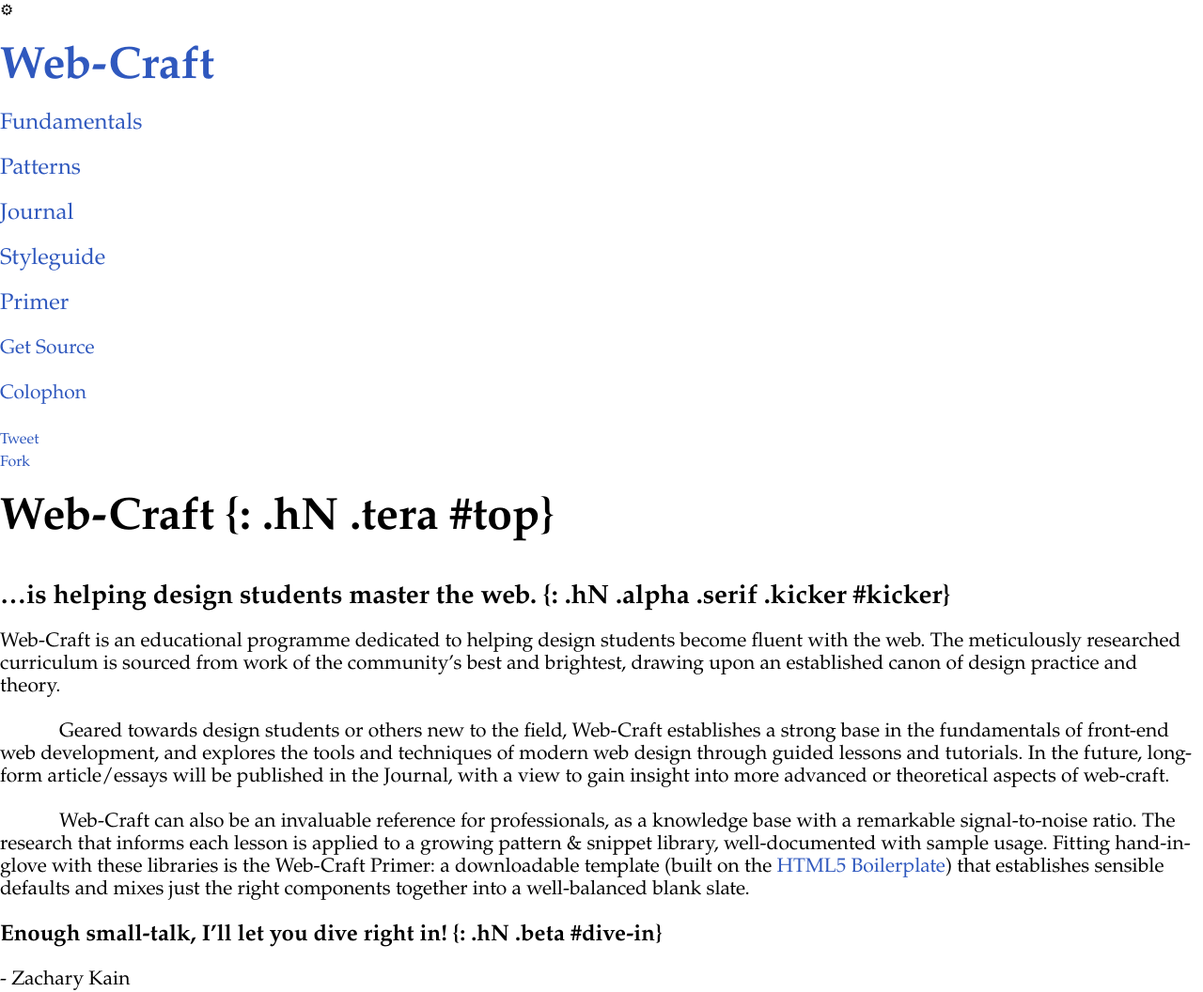
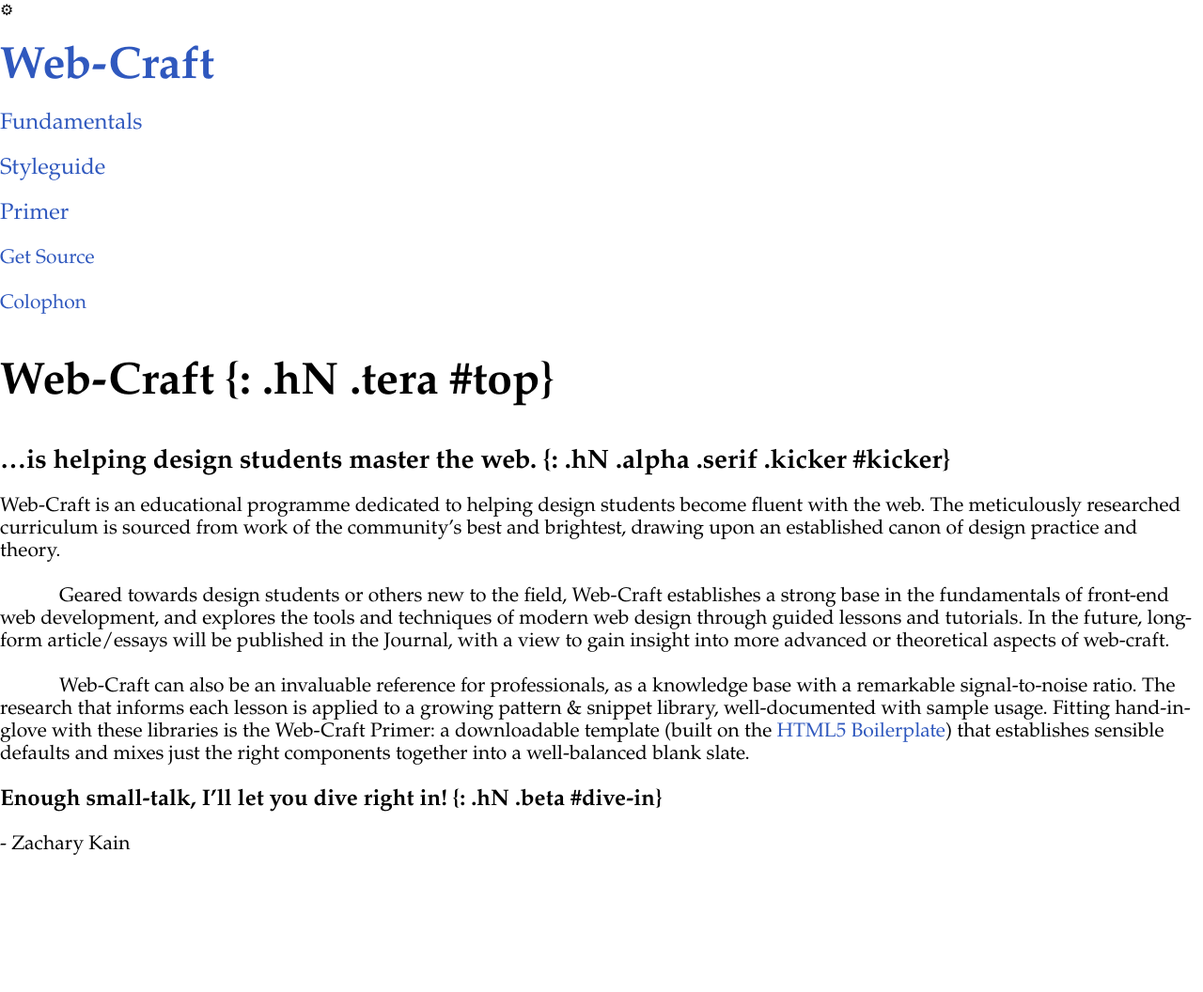
Before and after one commit to caycefischer/webcraft, a Jekyll site: the page built from index.markdown, in a window 1280 px wide. Shown: the whole page at 94% size. Built offline with Jekyll 4.4.1, drawn with Linux system fonts in a browser that asks for light colours; nearby versions of some CDN libraries; comment, search, counter and statistics services are not loaded; after the commit the page ends 912 px from its top, so only the background shows below that.

Commit message:
remove social crap, unused nav items

```diff
--- a/_includes/nav.html
+++ b/_includes/nav.html
@@ -7,8 +7,8 @@
 		<nav role="navigation">
 			<ul>
 				<li class="hN gamma"><a data-icon="═" class="sans brand icon txt-white" href="{{ site.baseurl }}/fundamentals">Fundamentals</a></li>
-				<li class="hN gamma"><a data-icon="△" class="sans brand icon txt-white" href="{{ site.baseurl }}/patterns">Patterns</a></li>
-				<li class="hN gamma"><a data-icon="¶" class="sans brand icon txt-white" href="{{ site.baseurl }}/journal">Journal</a></li>
+				<!-- <li class="hN gamma"><a data-icon="△" class="sans brand icon txt-white" href="{{ site.baseurl }}/patterns">Patterns</a></li> -->
+				<!-- <li class="hN gamma"><a data-icon="¶" class="sans brand icon txt-white" href="{{ site.baseurl }}/journal">Journal</a></li> -->
 				<li class="hN gamma"><a data-icon="{}" class="sans brand icon txt-white" href="{{ site.baseurl }}/styleguide">Styleguide</a></li>
 				<li class="hN gamma"><a data-icon="⇧" class="sans brand icon txt-green flipped" href="{{ site.baseurl }}/primer">Primer</a></li>
 			</ul>
@@ -22,31 +22,5 @@
 				<li class="hN delta"><a data-icon="❦" class="sans icon txt-white" href="{{ site.baseurl }}/colophon">Colophon</a></li>
 			</ul>
 		</nav>
-
-			<!-- facebook button -->
-			<div class="social facebook">
-				<div id="fb-root"></div>
-				<div class="fb-like" data-href="http://lab.zacharykain.com/webcraft" data-send="false" data-layout="button_count" data-width="90" data-show-faces="false" data-font="lucida grande"></div>
-				<style>
-					.fb_edge_widget_with_comment span.fb_edge_comment_widget {
-					top: -200px !important;
-					}
-				</style>
-			</div>
-
-			<!-- twitter button -->
-			<div class="social twitter">
-				<a href="https://twitter.com/share" class="twitter-share-button" data-url="http://lab.zacharykain.com/webcraft. t" data-text="Check out Web-Craft, a free web design curriculum" data-via="zakkain">Tweet</a>
-			</div>
-
-			<!-- google+ button -->
-			<div class="social google">
-				<div class="g-plusone" data-size="medium" data-href="lab.zacharykain.com/webcraft"></div>
-			</div>
-
-			<!-- github fork button -->
-			<div class="social github">
-				<a href="https://github.com/zakkain/webcraft" class="gitforked-button gitforked-forks">Fork</a>
-			</div>
 	</footer>
 </div>
```
